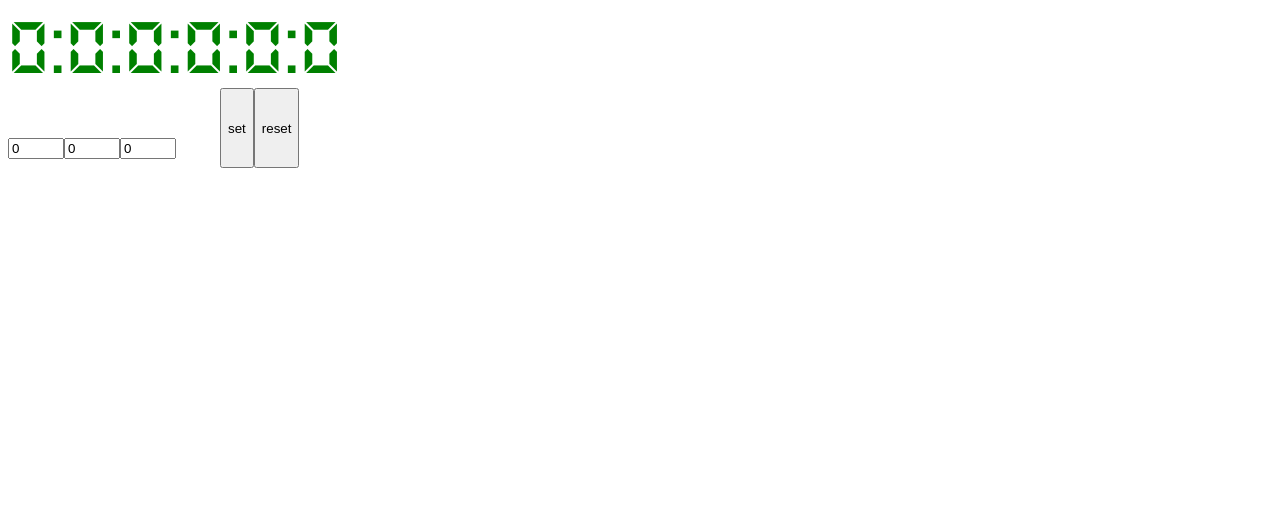
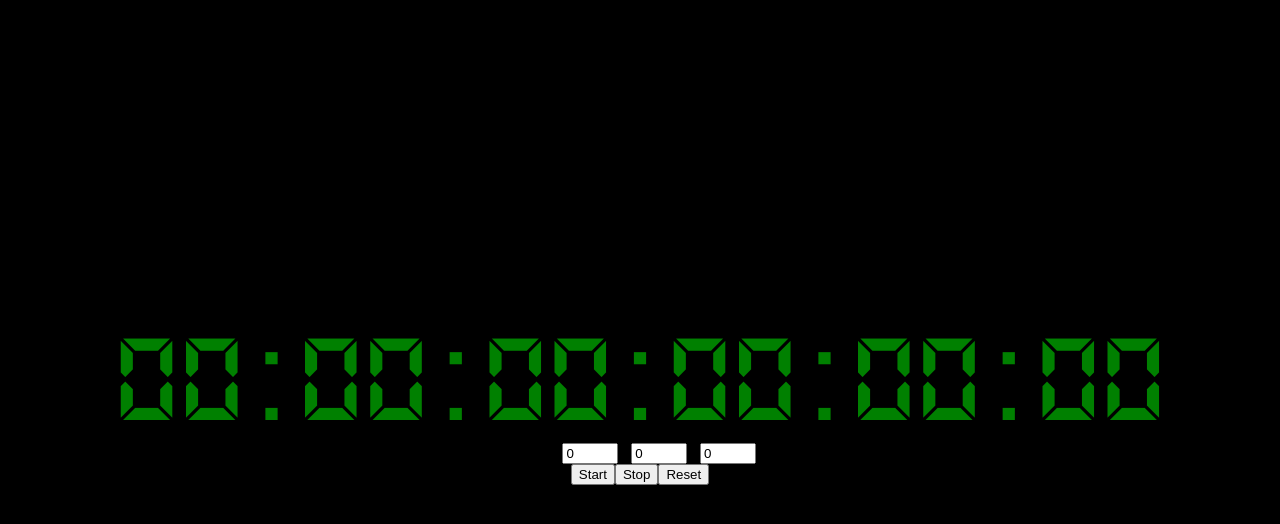
Before and after one commit to melketesfay/BrowserTimer, a plain HTML site: page index.html in a window 1280 px wide. Drawn offline with Linux system fonts and the light colour scheme.

Commit message:
always two digit counter

```diff
--- a/index.html
+++ b/index.html
@@ -1,38 +1,47 @@
 <!DOCTYPE html>
 <html lang="en">
-
   <head>
-    <meta charset="UTF-8">
-    <meta name="viewport" content="width=device-width, initial-scale=1.0">
+    <meta charset="UTF-8" />
+    <meta name="viewport" content="width=device-width, initial-scale=1.0" />
     <title>Document</title>
-    <link rel="stylesheet" href="style.css">
-
+    <link rel="stylesheet" href="style.css" />
   </head>
 
   <body>
     <div class="container">
-
       <div class="display">
-            <div class="year">0</div>:
-            <div class="month">0</div>:
-            <div class="day">0</div>:
-            <div class="hour">0</div>:
-            <div class="min">0</div>:
-            <div class="sec">0</div>
+        <div class="year">00</div>
+        :
+        <div class="month">00</div>
+        :
+        <div class="day">00</div>
+        :
+        <div class="hour">00</div>
+        :
+        <div class="min">00</div>
+        :
+        <div class="sec">00</div>
       </div>
       <div class="enterTime">
         <div class="yearInput"></div>
         <div class="monthInput"></div>
         <div class="dayInput"></div>
-            <div class="hourInput"><input type="number" min="0" max="23" value="0"></div>
-            <div class="minInput"><input type="number" min="0" max="59" value="0"></div>
-            <div class="secInput"><input type="number" min="0" max="59" value="0"></div><button type="submit"
-                onclick="setValues()">set</button> <button onclick="reLoad()">reset</button>
+        <div class="hourInput">
+          <input type="number" min="0" max="23" value="0" />
         </div>
-        <div class="control"></div>
-
+        <div class="minInput">
+          <input type="number" min="0" max="59" value="0" />
+        </div>
+        <div class="secInput">
+          <input type="number" min="0" max="59" value="0" />
+        </div>
+      </div>
+      <div class="control">
+        <button type="submit" onclick="setValues()">Start</button>
+        <button>Stop</button>
+        <button onclick="reLoad()">Reset</button>
+      </div>
     </div>
   </body>
   <script src="script.js"></script>
-
 </html>
--- a/script.js
+++ b/script.js
@@ -6,18 +6,24 @@ function setValues() {
   function secondCounter() {
     //set Seconds
     let secContent = document.querySelector(".sec");
-    secContent.innerHTML = sec;
+    let secEdited = sec.toString().padStart(2, '0');
+    secContent.innerHTML = secEdited;
 
     //set Minutes
     let minContent = document.querySelector(".min");
-    minContent.innerHTML = min;
+    let minEdited = min.toString().padStart(2, '0');
+    minContent.innerHTML = minEdited;
 
     //set Hours
 
     let hrContent = document.querySelector(".hour");
-    hrContent.innerHTML = hr;
-    if (sec > 0) {
+    let hrEdited = hr.toString().padStart(2, '0');
+
+    hrContent.innerHTML = hrEdited;
+    if (sec > 0 ) {
       --sec;
+
+
     } else if (min > 0) {
       sec = 59;
 
--- a/style.css
+++ b/style.css
@@ -7,21 +7,58 @@
         url("./DS-DIGIT.TTF") format("woff");
 }
 
+*{
+    box-sizing: border-box;
+}
+html{
+    font-size: 10px;
+}
+
+body{
+    display: flex;
+    flex-direction: column;
+    justify-content: center;
+    align-items: center;
+
+    background-color: black;
+    margin: 0;
+}
 .container {
-    font-family: Digital;
-    font-weight: 900;
-    font-size: 5rem;
+    width: 100vw;
+    height: 100vh;
+    justify-self: center;
+
+
     color: green;
+    display: flex;
+    flex-direction: column;
+    justify-content: center;
+    align-items: center;
 }
 
 .display {
     display: flex;
+    justify-content: center;
+    gap: 1vw;
+    font-family: Digital;
+    font-weight: 900;
+    font-size: 10vw;
 }
 
 .enterTime {
     display: flex;
+    justify-content: center;
+    gap: 1vw;
+
 }
 
-.secInput {
-    width: 100px;
+.control{
+    display: flex;
+    justify-content: center;
 }
+
+
+
+@media only screen and (max-width: 600px) {
+
+  }
```
Lines whose indentation alone changed are shown as unchanged.
